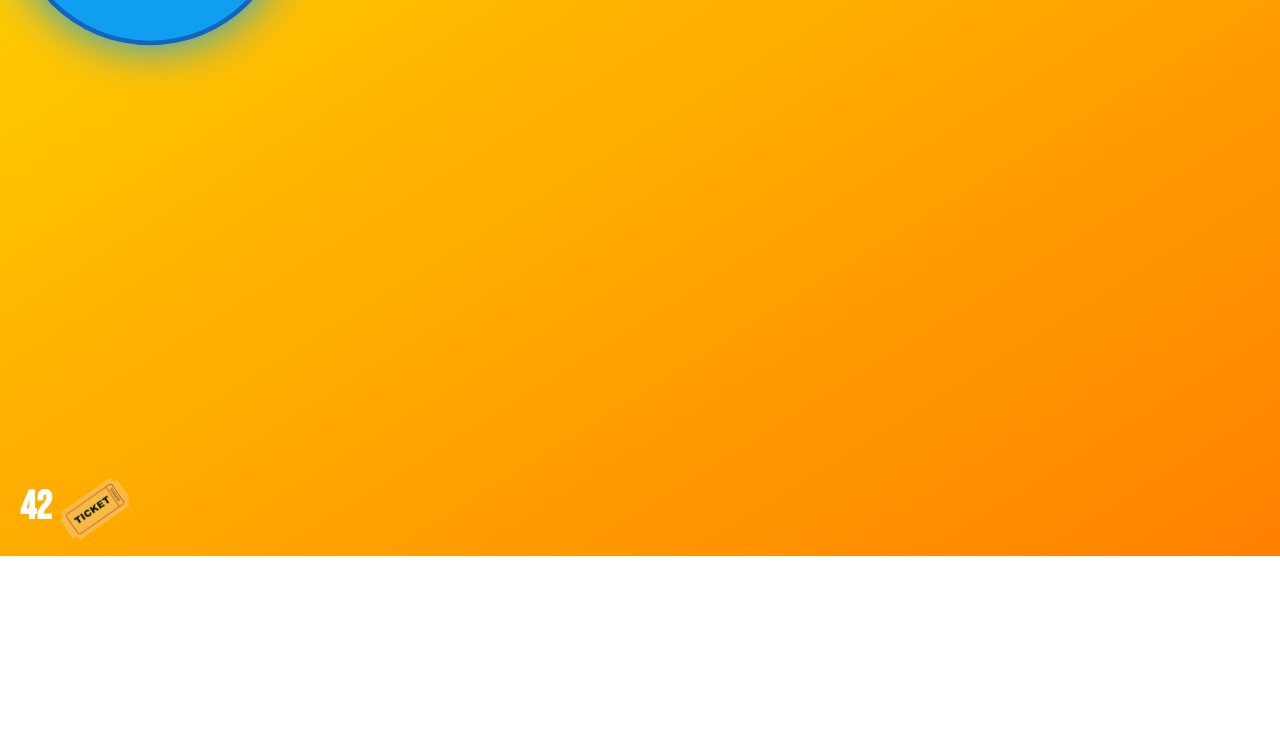
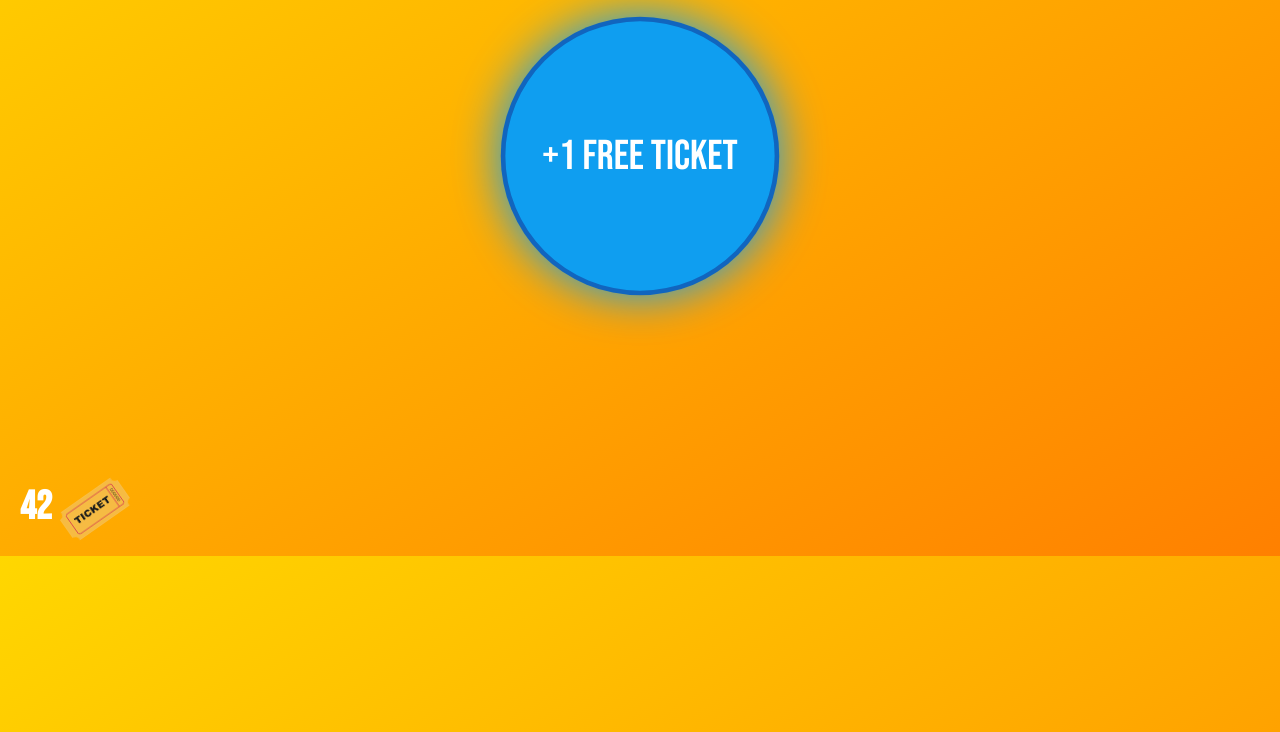
Before and after one commit to 0xMelvyn/alpha, a plain HTML site: page index.html in a window 1280 px wide. Shown: the part 244-976 px from the top of the page. Before the commit the page ends 800 px from the top, so only its background shows below. Drawn offline with Linux system fonts and the light colour scheme.

Commit message:
Add files via upload

```diff
--- a/style.css
+++ b/style.css
@@ -100,12 +100,26 @@
     border-radius: 7px;
 }
 
+.buttoncontainer {
+	height: 100%;
+	width: 100%;
+	position:absolute;
+	display: flex;
+    align-items: center;
+    justify-content: center;
+}
+
+.prizecontainer {
+	height: 100%;
+	width: 100%;
+	position:absolute;
+	display: flex;
+    justify-content: center;
+	top: 22%;
+}
+
 h2 {
-	position: absolute;
-	display: flex;
 	color: white;
-	left: 160px;
-	top: 180px;
 	font-family: 'Bebas Neue', cursive;
 	font-size: 40px;
 }
```
